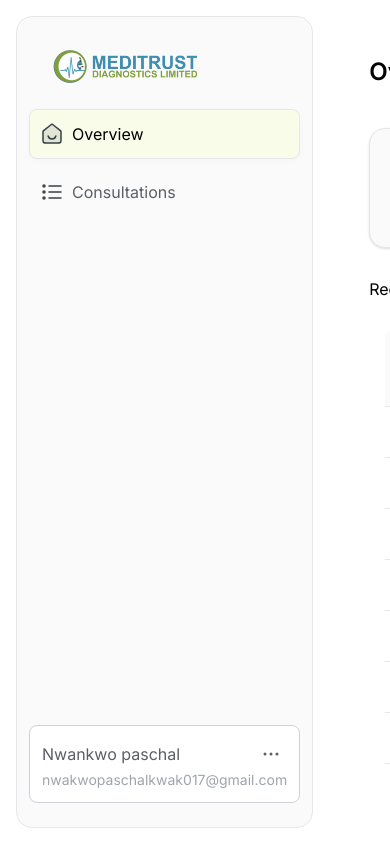
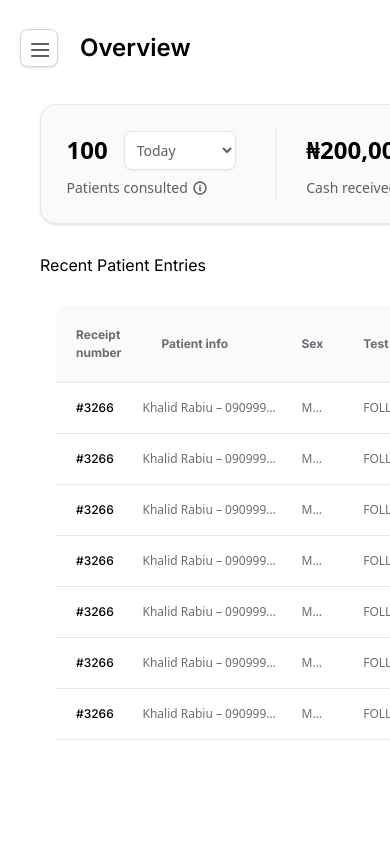
Before and after one commit to Khalid-R-Salis/meditrustdiagnosticslimited_frontend, a React (Vite) app: page /receptionist in a window 390 px wide. Built offline with nearby package versions, Linux system fonts and the light colour scheme.

Commit message:
added all other roles in contact admin in login pages, make the consultation page in the receptionist responsive to tablet and mobile

```diff
--- a/src/pages/authforms/contactadmin.jsx
+++ b/src/pages/authforms/contactadmin.jsx
@@ -137,6 +137,8 @@ const ContactAdmin = () => {
               <option value="">Select your role</option>
               <option value="Receptionist">Receptionist</option>
               <option value="Lab Technician">Lab Technician</option>
+              <option value="Lab Technician">Radiologist</option>
+              <option value="Lab Technician">Sub Satff</option>
             </select>
           </div>
 
--- a/src/pages/receptionistpages/component/overview.jsx
+++ b/src/pages/receptionistpages/component/overview.jsx
@@ -24,9 +24,16 @@ const OverviewPage = ({ setActiveNav }) => {
       }`}
     >
       {/* Main content */}
-      <div className="flex-1 bg-[#ffffff] py-8 px-6 md:px-10 lg:px-16 xl:px-20 2xl:px-24 relative ">
+      <div className="flex-1 bg-[#ffffff] py-2 lg:py-8 px-6 md:px-10 lg:px-16 xl:px-20 2xl:px-24">
         <div className="flex justify-between items-center mb-10">
-          <h1 className="text-[24px] font-semibold leading-[32px] text-black font-inter">
+          <h1
+            className="text-[24px] font-semibold leading-[32px] text-black font-inter mt-4 ml-10 lg:mt-0 lg:ml-0"
+            style={{
+              color: "var(--Primary-Black, #000)",
+              fontFamily: "Inter",
+              fontStyle: "normal",
+            }}
+          >
             Overview
           </h1>
 
--- a/src/pages/receptionistpages/component/sidebar.jsx
+++ b/src/pages/receptionistpages/component/sidebar.jsx
@@ -1,60 +1,69 @@
-import { useNavigate } from "react-router-dom";
 import React from "react";
 import logo2 from "../../../assets/logo2.png";
 import Settings from "../../../components/settings";
+
 const OverviewIcon = () => (
-  <svg
-    xmlns="http://www.w3.org/2000/svg"
-    width="24"
-    height="24"
-    viewBox="0 0 24 24"
-    fill="none"
-  >
-    {" "}
+  <svg xmlns="http://www.w3.org/2000/svg" width="24" height="24" fill="none">
     <path
       opacity="0.12"
       d="M3 10.5651C3 9.9907 3 9.70352 3.07403 9.43905C3.1396 9.20478 3.24737 8.98444 3.39203 8.78886C3.55534 8.56806 3.78202 8.39175 4.23539 8.03912L11.0177 2.764C11.369 2.49075 11.5447 2.35412 11.7387 2.3016C11.9098 2.25526 12.0902 2.25526 12.2613 2.3016C12.4553 2.35412 12.631 2.49075 12.9823 2.764L19.7646 8.03913C20.218 8.39175 20.4447 8.56806 20.608 8.78886C20.7526 8.98444 20.8604 9.20478 20.926 9.43905C21 9.70352 21 9.9907 21 10.5651V17.8C21 18.9201 21 19.4801 20.782 19.908C20.5903 20.2843 20.2843 20.5903 19.908 20.782C19.4802 21 18.9201 21 17.8 21H6.2C5.0799 21 4.51984 21 4.09202 20.782C3.71569 20.5903 3.40973 20.2843 3.21799 19.908C3 19.4801 3 18.9201 3 17.8V10.5651Z"
       fill="#383F45"
-    />{" "}
+    />
     <path
       d="M8.12602 14C8.57006 15.7252 10.1362 17 12 17C13.8638 17 15.4299 15.7252 15.874 14M11.0177 2.76401L4.23539 8.03914C3.78202 8.39176 3.55534 8.56807 3.39203 8.78887C3.24737 8.98446 3.1396 9.2048 3.07403 9.43907C3 9.70353 3 9.99071 3 10.5651V17.8C3 18.9201 3 19.4802 3.21799 19.908C3.40973 20.2843 3.71569 20.5903 4.09202 20.782C4.51984 21 5.07989 21 6.2 21H17.8C18.9201 21 19.4802 21 19.908 20.782C20.2843 20.5903 20.5903 20.2843 20.782 19.908C21 19.4802 21 18.9201 21 17.8V10.5651C21 9.99071 21 9.70353 20.926 9.43907C20.8604 9.2048 20.7526 8.98446 20.608 8.78887C20.4447 8.56807 20.218 8.39176 19.7646 8.03914L12.9823 2.76401C12.631 2.49076 12.4553 2.35413 12.2613 2.30162C12.0902 2.25528 11.9098 2.25528 11.7387 2.30162C11.5447 2.35413 11.369 2.49076 11.0177 2.76401Z"
       stroke="#383F45"
       strokeWidth="1.5"
       strokeLinecap="round"
       strokeLinejoin="round"
-    />{" "}
+    />
   </svg>
 );
+
 const ConsultationIcon = () => (
-  <svg
-    xmlns="http://www.w3.org/2000/svg"
-    width="24"
-    height="24"
-    viewBox="0 0 24 24"
-    fill="none"
-  >
-    {" "}
+  <svg xmlns="http://www.w3.org/2000/svg" width="24" height="24" fill="none">
     <path
       d="M21 12L9 12M21 6L9 6M21 18L9 18M5 12C5 12.5523 4.55228 13 4 13C3.44772 13 3 12.5523 3 12C3 11.4477 3.44772 11 4 11C4.55228 11 5 11.4477 5 12ZM5 6C5 6.55228 4.55228 7 4 7C3.44772 7 3 6.55228 3 6C3 5.44772 3.44772 5 4 5C4.55228 5 5 5.44772 5 6ZM5 18C5 18.5523 4.55228 19 4 19C3.44772 19 3 18.5523 3 18C3 17.4477 3.44772 17 4 17C4.55228 17 5 17.4477 5 18Z"
       stroke="#383F45"
       strokeWidth="1.5"
       strokeLinecap="round"
       strokeLinejoin="round"
-    />{" "}
+    />
   </svg>
 );
-const Sidebar = ({ activeNav, setActiveNav, sidebarDisabled }) => {
+
+const CancelIcon = () => (
+  <svg
+    xmlns="http://www.w3.org/2000/svg"
+    viewBox="0 0 640 640"
+    width="20"
+    height="20"
+  >
+    <path
+      d="M183.1 137.4C170.6 124.9 150.3 124.9 137.8 137.4C125.3 149.9 125.3 170.2 137.8 182.7L275.2 320L137.9 457.4C125.4 469.9 125.4 490.2 137.9 502.7C150.4 515.2 170.7 515.2 183.2 502.7L320.5 365.3L457.9 502.6C470.4 515.1 490.7 515.1 503.2 502.6C515.7 490.1 515.7 469.8 503.2 457.3L365.8 320L503.1 182.6C515.6 170.1 515.6 149.8 503.1 137.3C490.6 124.8 470.3 124.8 457.8 137.3L320.5 274.7L183.1 137.4z"
+      fill="#596066"
+    />
+  </svg>
+);
+
+const Sidebar = ({ activeNav, setActiveNav, sidebarDisabled, onClose }) => {
   return (
     <div
-      className={`flex flex-col justify-between bg-[#FAFAFA] rounded-[16px] border border-[#E5E7EA] w-[20rem] m-4 pt-[32px] px-[12px] mx-[16px] min-h-[calc(100vh-2rem)] relative transition-opacity duration-200 ${
+      className={`flex flex-col justify-between bg-[#FAFAFA] rounded-[16px] border border-[#E5E7EA] w-[20rem] m-4 pt-[32px] px-[12px] mx-[16px] min-h-[calc(100vh-2rem)] relative transition-opacity z-100 duration-200 ${
         sidebarDisabled ? "opacity-50 pointer-events-none" : ""
       }`}
     >
       <div>
-        <div className="ml-6 w-[166px] h-[40px] mb-5">
-          <img src={logo2} alt="logo" className="w-36 mb-10" />
+        {/* Logo + Cancel Icon Row */}
+        <div className="flex items-center justify-between px-4 mb-8">
+          <img src={logo2} alt="logo" className="w-36" />
+          {onClose && (
+            <button onClick={onClose} className="p-2">
+              <CancelIcon />
+            </button>
+          )}
         </div>
 
+        {/* Navigation */}
         <nav className="flex flex-col justify-center items-start gap-2">
           <button
             className={`self-stretch w-full flex items-center gap-2 font-inter text-[16px] font-[400] rounded-[8px] px-[10px] py-[12px] transition-all duration-200
@@ -85,6 +94,7 @@ const Sidebar = ({ activeNav, setActiveNav, sidebarDisabled }) => {
           </button>
         </nav>
       </div>
+
       <Settings />
     </div>
   );
--- a/src/pages/receptionistpages/receptionistdashboard.jsx
+++ b/src/pages/receptionistpages/receptionistdashboard.jsx
@@ -4,9 +4,36 @@ import Consultations from "./component/consultations";
 import ConsultationForm from "./component/consultationform";
 import { useState } from "react";
 
+const HamburgerIcon = () => (
+  <svg xmlns="http://www.w3.org/2000/svg" width="20" height="20" fill="none">
+    <path
+      d="M3 12H21M3 6H21M3 18H21"
+      stroke="#596066"
+      strokeWidth="2"
+      strokeLinecap="round"
+      strokeLinejoin="round"
+    />
+  </svg>
+);
+
+const CancelIcon = () => (
+  <svg
+    xmlns="http://www.w3.org/2000/svg"
+    viewBox="0 0 640 640"
+    width="20"
+    height="20"
+  >
+    <path
+      d="M183.1 137.4C170.6 124.9 150.3 124.9 137.8 137.4C125.3 149.9 125.3 170.2 137.8 182.7L275.2 320L137.9 457.4C125.4 469.9 125.4 490.2 137.9 502.7C150.4 515.2 170.7 515.2 183.2 502.7L320.5 365.3L457.9 502.6C470.4 515.1 490.7 515.1 503.2 502.6C515.7 490.1 515.7 469.8 503.2 457.3L365.8 320L503.1 182.6C515.6 170.1 515.6 149.8 503.1 137.3C490.6 124.8 470.3 124.8 457.8 137.3L320.5 274.7L183.1 137.4z"
+      fill="#596066"
+    />
+  </svg>
+);
+
 const DashboardLayout = () => {
   const [activeNav, setActiveNav] = useState("overview");
   const [sidebarDisabled, setSidebarDisabled] = useState(false);
+  const [sidebarOpen, setSidebarOpen] = useState(false);
 
   const renderContent = () => {
     switch (activeNav) {
@@ -31,13 +58,52 @@ const DashboardLayout = () => {
   };
 
   return (
-    <div className="flex justify-between items-start bg-white overflow-hidden">
-      <Sidebar
-        activeNav={activeNav}
-        setActiveNav={setActiveNav}
-        sidebarDisabled={sidebarDisabled}
-      />
-      <div className="flex-1 px-4 py-6">{renderContent()}</div>
+    <div className="flex bg-white">
+      {/* Hamburger toggle for tablet & mobile */}
+      <div className="lg:hidden fixed top-[29px] left-5 z-30">
+        <button
+          onClick={() => setSidebarOpen(true)}
+          className="flex p-2 justify-center items-center rounded-lg border border-gray-300 bg-white shadow"
+        >
+          <HamburgerIcon />
+        </button>
+      </div>
+
+      {/* Sidebar (desktop) */}
+      <div className="hidden lg:block">
+        <Sidebar
+          activeNav={activeNav}
+          setActiveNav={setActiveNav}
+          sidebarDisabled={sidebarDisabled}
+          // no onClose for desktop
+        />
+      </div>
+
+      {/* Sidebar (mobile/tablet overlay) */}
+      {sidebarOpen && (
+        <div className="fixed inset-0 z-40 flex">
+          <div
+            className="absolute inset-0 bg-black bg-opacity-40"
+            onClick={() => setSidebarOpen(false)}
+          />
+          <div className="relative z-50">
+            <Sidebar
+              activeNav={activeNav}
+              setActiveNav={(nav) => {
+                setActiveNav(nav);
+                setSidebarOpen(false);
+              }}
+              sidebarDisabled={sidebarDisabled}
+              onClose={() => setSidebarOpen(false)}
+            />
+          </div>
+        </div>
+      )}
+
+      {/* Main content */}
+      <div className="flex-1 px-4 md:px-10 lg:px-16 xl:px-20 2xl:px-24 py-2 md:py-6 overflow-x-auto overflow-y-auto">
+        {renderContent()}
+      </div>
     </div>
   );
 };
```
Also changed, not shown: src/pages/receptionistpages/component/consultations.jsx (+18 -7 lines).
